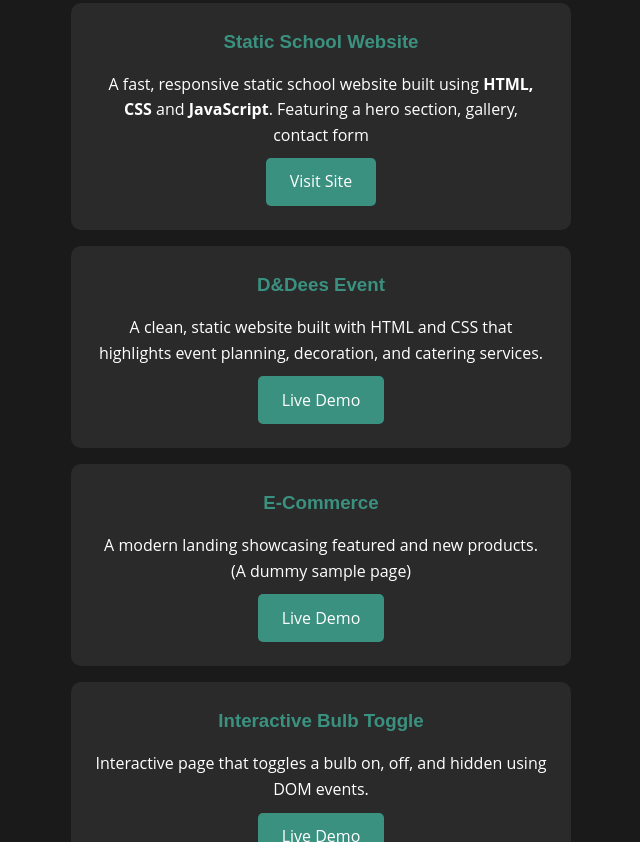
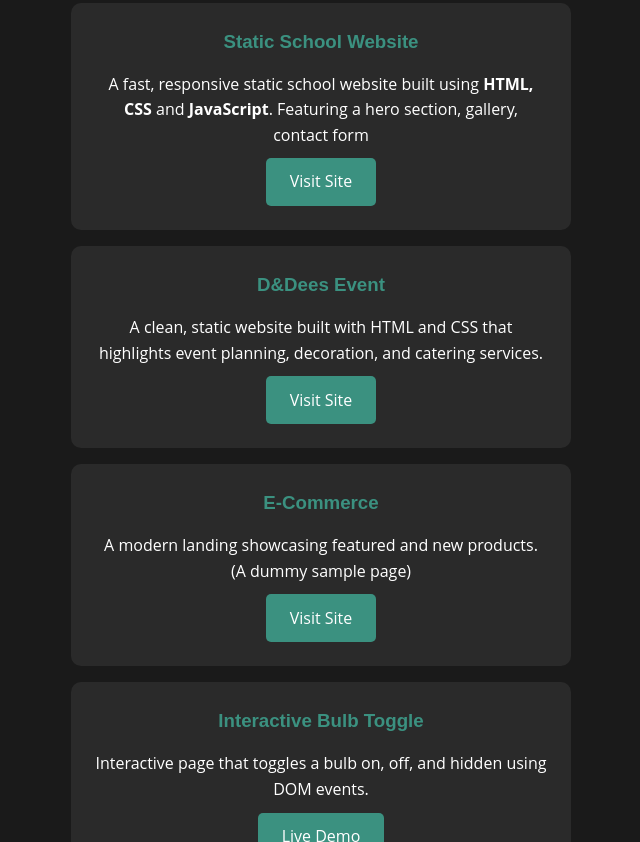
Before and after one commit to DaddyMillz/myPortfolio, a plain HTML site: page index.html in a window 1280 px wide. Shown: the part 1820-2662 px from the top of the page, without its empty margins (319-959 px from the left). Drawn offline with Linux system fonts and the light colour scheme.

Commit message:
school site updated

```diff
--- a/index.html
+++ b/index.html
@@ -77,7 +77,8 @@
 
      <p>
     I'm Shadrach Ogunnowo, a <strong>Frontend Web Developer </strong>with a background in <strong>Mechanical Engineering. </strong>
-    I create responsive, user-friendly websites and love solving problems with HTML, CSS, and JavaScript.
+    I create responsive, user-friendly websites using HTML, CSS, JavaScript and WordPress. I also enjoy solving problem through
+    creative web solutions.
   </p>
 
   </section>
@@ -105,7 +106,7 @@
       and custom roles for students, staff, and administrators, built with <b>WordPress</b>.
       </p>
   <p class="tech-used">Built using WordPress, PHP, MySQL, Elementor, LMS plugins, and custom styling.</p>
-  <a href="https://ddeesgroup.ct.ws" target="_blank" class="btn">Visit Site</a>
+  <a href="https://ddeesschool.ct.ws" target="_blank" class="btn">Visit Site</a>
     </div>
 
     <div class="project-card">
@@ -126,7 +127,7 @@
       decoration, and catering services.
 </p>
   <p class="tech-used">Built with: HTML, CSS</p>
-  <a href="https://event.shadrachogunnowo.name.ng" target="_blank" class="btn">Live Demo</a>
+  <a href="https://event.shadrachogunnowo.name.ng" target="_blank" class="btn">Visit Site</a>
     </div>
     <div class="project-card">
       <h3>E-Commerce</h3>
@@ -134,7 +135,7 @@
   <p>A modern landing showcasing featured and new products. (A dummy sample page)
 </p>
   <p class="tech-used">Built with: HTML, CSS</p>
-  <a href="https://myhub.shadrachogunnowo.name.ng" target="_blank" class="btn">Live Demo</a>
+  <a href="https://myhub.shadrachogunnowo.name.ng" target="_blank" class="btn">Visit Site</a>
 </div>
 
  <div class="project-card">
```
Also changed, not shown: 2 other files.
